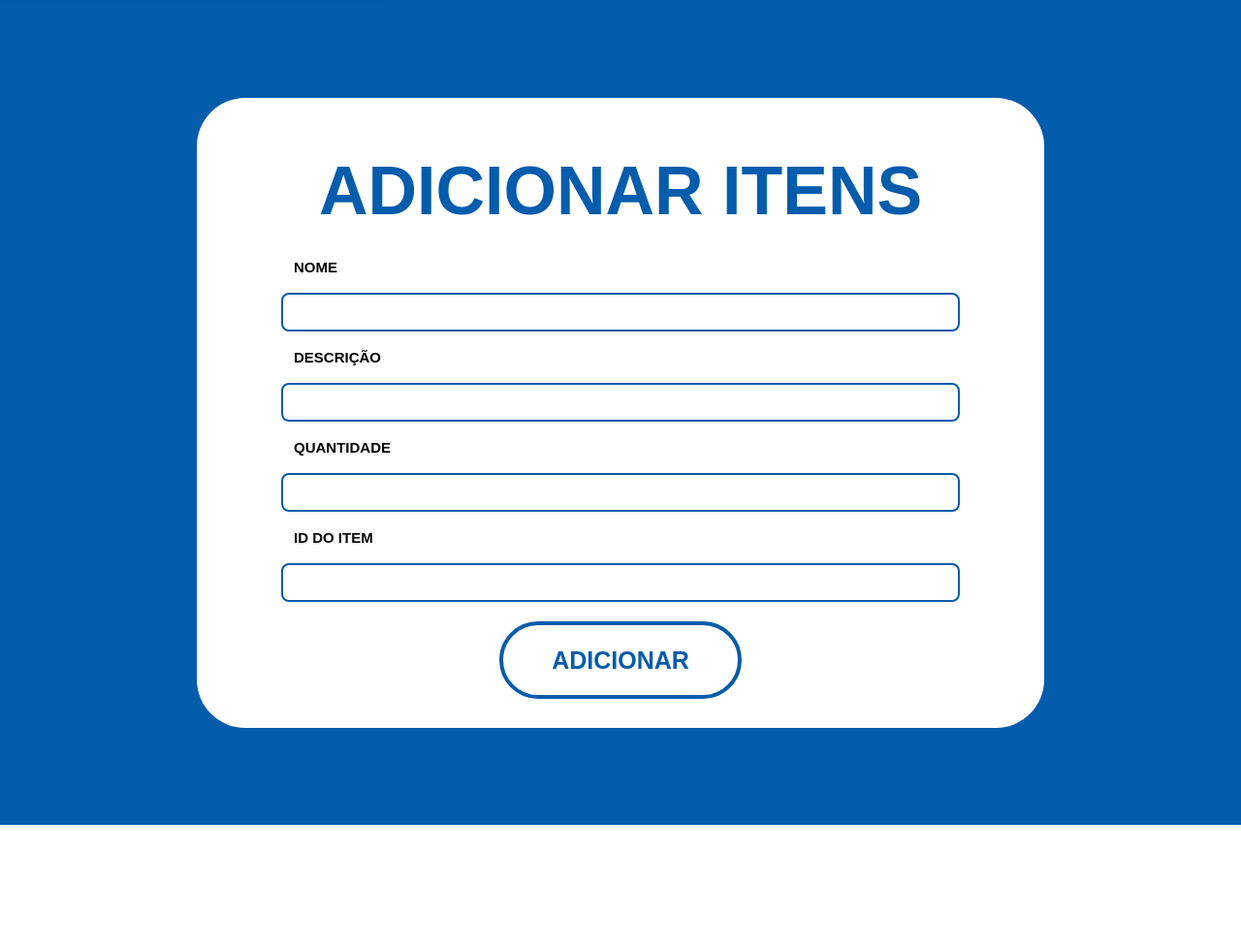
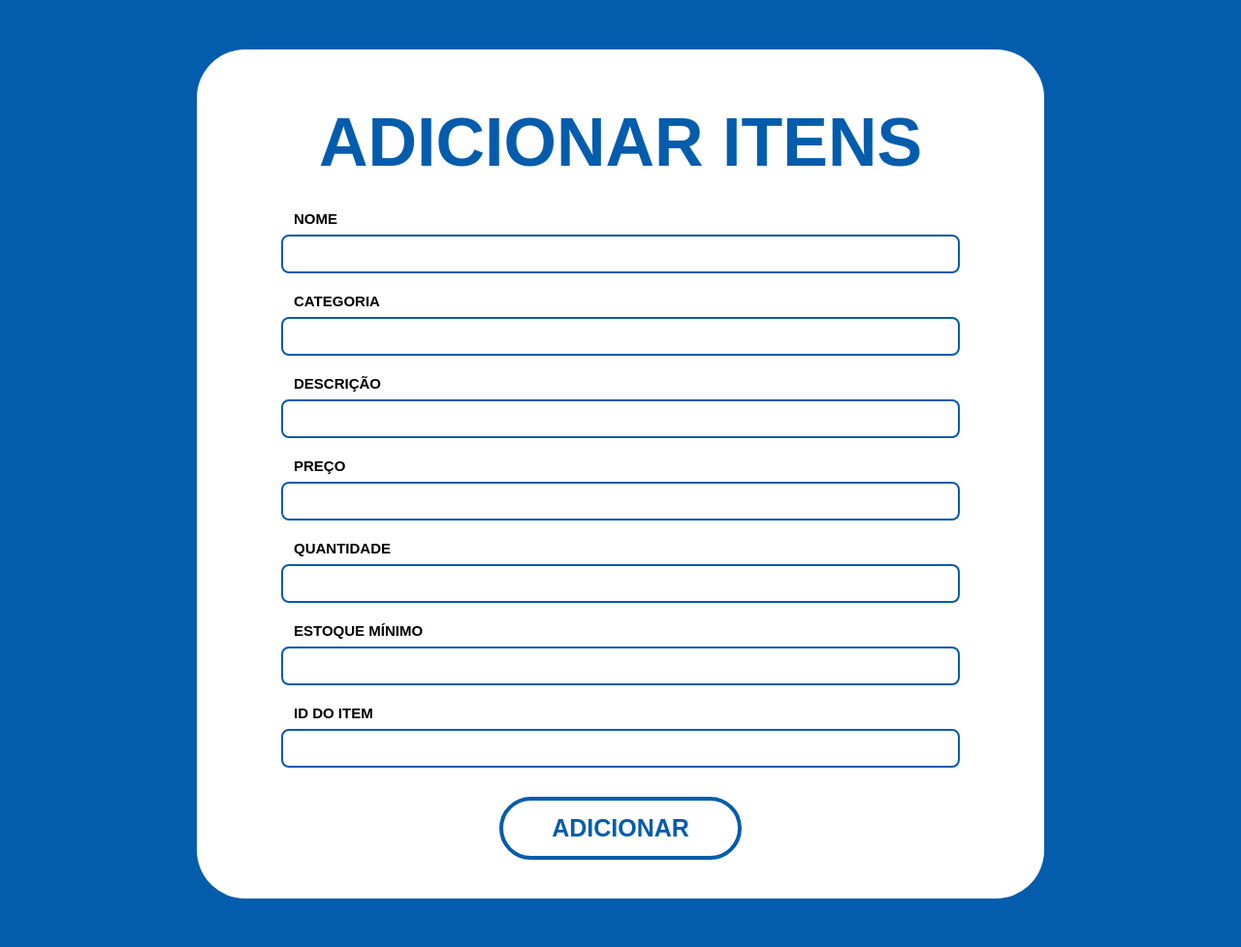
Before and after one commit to natanzi9/TCC, a Flask app: page /adicionaritens in a window 1280 px wide; the page is wider, and only the part inside the window is pictured. Shown: the part 102-1079 px from the top of that part at 97% size. Before the commit the page ends 953 px from the top of that part, so only its background shows below. Run offline with Flask 3, Linux system fonts and the light colour scheme; some libraries are stand-ins or nearby versions.

Commit message:
front acabado

```diff
--- a/static/style+itens.css
+++ b/static/style+itens.css
@@ -45,12 +45,13 @@ img {
     background-color: white;
     border-radius: 50px;
     width: 874px;
-    height: 650px;
-    margin: 100px auto;
+    height: auto;
+    margin: 50px auto;
     text-align: center;
     font-size: 35px;
     font-family: Arial, Helvetica, sans-serif;
     padding-top: 10px;
+    padding-bottom: 40px;
     box-sizing: border-box;
 }
 
@@ -65,26 +66,28 @@ label {
     text-align: left;
     width: 700px;
     margin-left: 100px;
-
 }
 
 .input1,
 .input2,
 .input3,
-.input4 {
+.input4,
+.input5,
+.input6,
+.input7 {
     display: block;
-    margin: 18px auto;
+    margin: 8px auto 20px auto;
     width: 700px;
     height: 40px;
     border-radius: 8px;
     border: 2px solid #045cac;
     font-size: 20px;
-    padding:5px;
+    padding: 5px;
     box-sizing: border-box;
 }
 
 .botoes {
-    margin-top: 20px;
+    margin-top: 30px;
     display: flex;
     justify-content: center;
     gap: 20px;
@@ -92,7 +95,7 @@ label {
 
 .botoes button {
     width: 250px;
-    height: 80px;
+    height: 65px;
     border-radius: 50px;
     font-size: 25px;
     background-color: white;
--- a/templates/adicionaritens.html
+++ b/templates/adicionaritens.html
@@ -17,7 +17,7 @@
         <img src="static/images.png">
         <div class="navbar">
 
-            <a href="/home"id="home">
+            <a href="/home" id="home">
                 <button> HOME </button>
             </a>
             <button id="itens"> ADICIONAR ITENS</button>
@@ -46,13 +46,28 @@
         </div>
 
         <div>
+            <label for="categoria"><strong>CATEGORIA</strong></label>
+            <input class="input5" type="text" id="categoria" name="categoria" placeholder="">
+        </div>
+
+        <div>
             <label for="descricao"><strong>DESCRIÇÃO</strong></label>
             <input class="input2" type="text" id="descricao" name="descricao" placeholder="">
         </div>
 
         <div>
+            <label for="preco"><strong>PREÇO</strong></label>
+            <input class="input6" type="text" id="preco" name="preco" placeholder="">
+        </div>
+
+        <div>
             <label for="quantidade"><strong>QUANTIDADE</strong></label>
             <input class="input3" type="text" id="quantidade" name="quantidade" placeholder="">
+        </div>
+
+        <div>
+            <label for="estoqueminimo"><strong>ESTOQUE MÍNIMO</strong></label>
+            <input class="input7" type="text" id="estoqueminimo" name="estoqueminimo" placeholder="">
         </div>
 
         <div>
```
